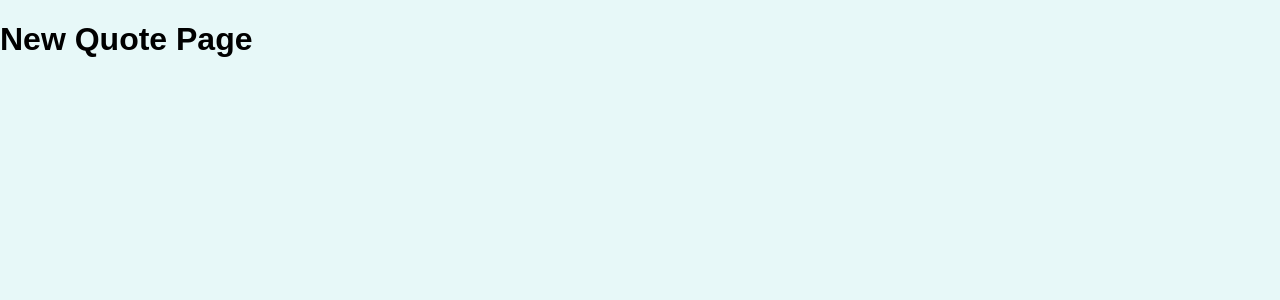
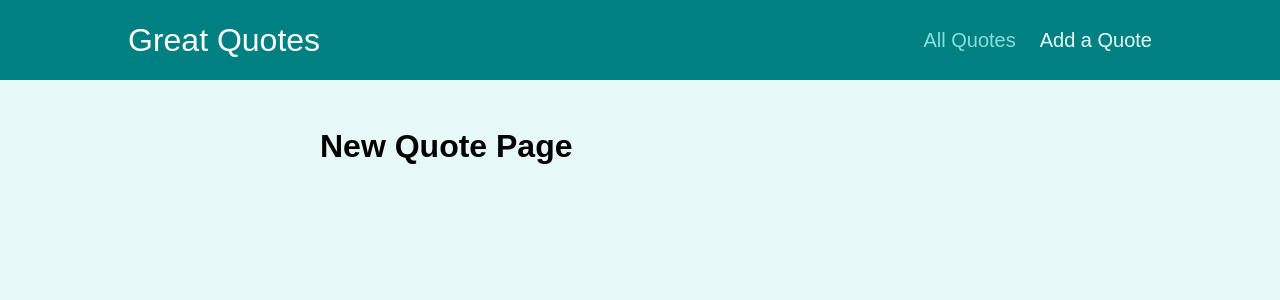
Before and after one commit to lukasz-klekner/quotes_react, a React (Create React App) app: page /new-quote in a window 1280 px wide. Shown: the top 300 px of the page. Built offline with nearby package versions, Linux system fonts and the light colour scheme.

Commit message:
adds Layout wrapper

```diff
--- a/src/App.js
+++ b/src/App.js
@@ -1,12 +1,13 @@
 import { Switch, Route, Redirect } from 'react-router-dom'
 
+import Layout from './components/layout/Layout'
 import AllQuotes from './pages/AllQuotes'
 import NewQuote from './pages/NewQuote'
 import QuoteDetail from './pages/QuoteDetail'
 
 function App() {
   return (
-    <div>
+    <Layout>
       <Switch>
         <Route path='/' exact>
           <Redirect to='/quotes' />
@@ -21,7 +22,7 @@
           <NewQuote />
         </Route>
       </Switch>
-    </div>
+    </Layout>
   )
 }
 
--- /dev/null
+++ b/src/components/layout/Layout.js
@@ -0,0 +1,13 @@
+import classes from './Layout.module.css'
+import MainNavigation from './MainNavigation'
+
+const Layout = ({ children }) => {
+  return (
+    <>
+      <MainNavigation />
+      <main className={classes.main}>{children}</main>
+    </>
+  )
+}
+
+export default Layout
--- /dev/null
+++ b/src/components/layout/MainNavigation.js
@@ -0,0 +1,27 @@
+import { NavLink } from 'react-router-dom'
+
+import classes from './MainNavigation.module.css'
+
+const MainNavigation = () => {
+  return (
+    <header className={classes.header}>
+      <div className={classes.logo}>Great Quotes</div>
+      <nav className={classes.nav}>
+        <ul>
+          <li>
+            <NavLink to='/quotes' activeClassName={classes.active}>
+              All Quotes
+            </NavLink>
+          </li>
+          <li>
+            <NavLink to='/new-quote' activeClassName={classes.active}>
+              Add a Quote
+            </NavLink>
+          </li>
+        </ul>
+      </nav>
+    </header>
+  )
+}
+
+export default MainNavigation
```
